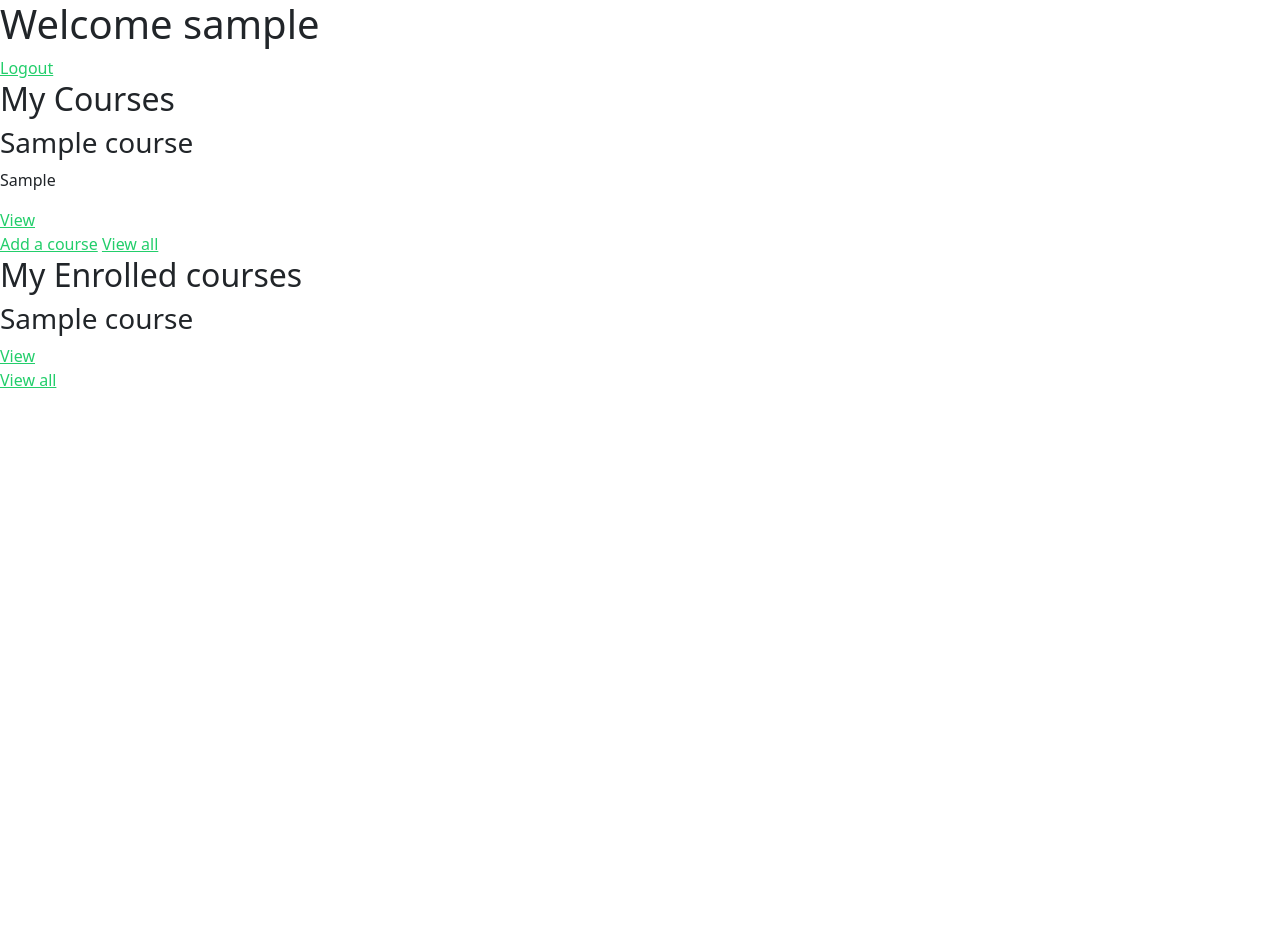
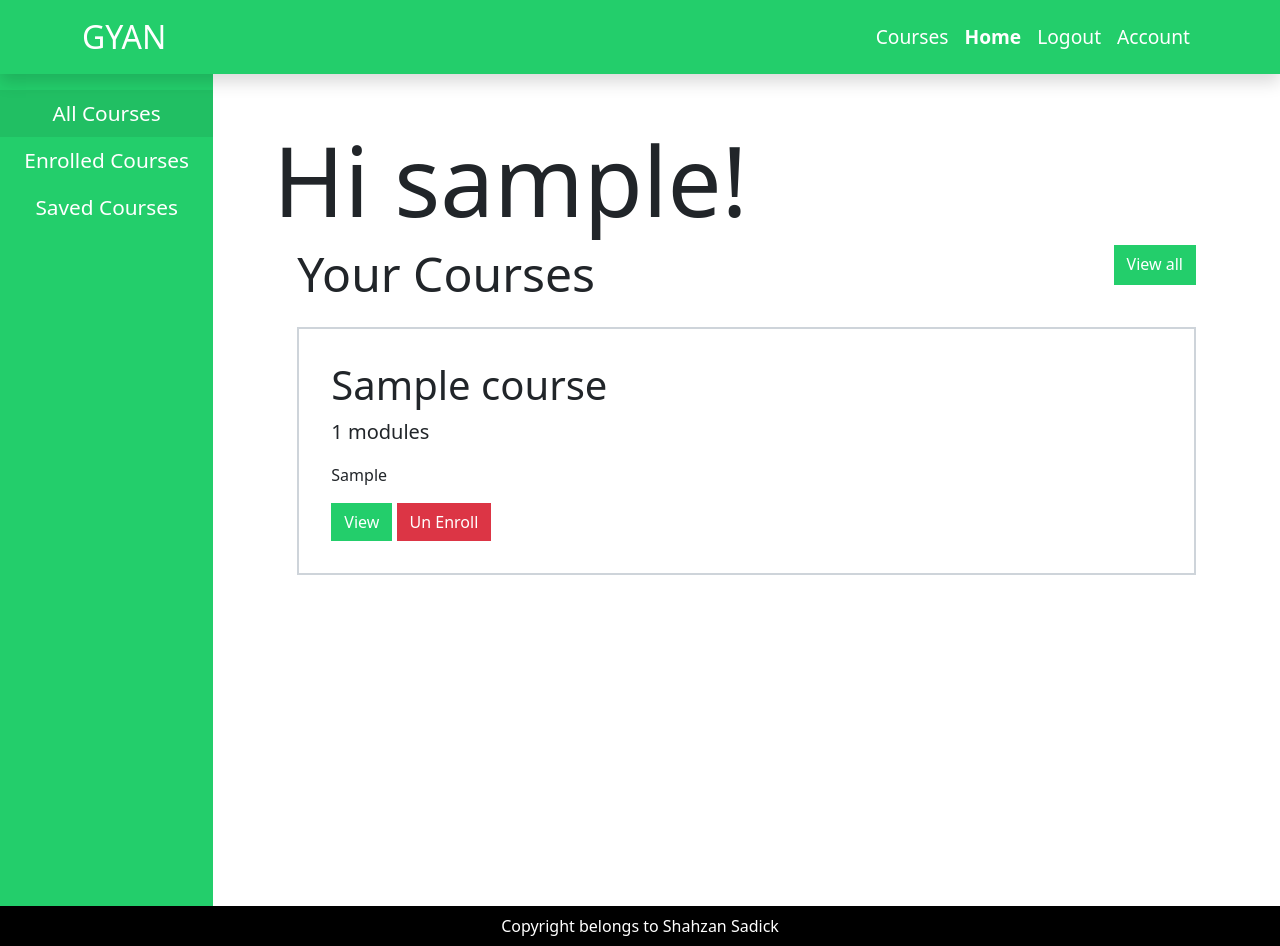
Before and after one commit to monkie80i/elearning, a Django app: page /home/ in a window 1280 px wide. Before the commit the page ends 388 px from the top, so only its background shows below. Run offline with Django 4.2, Linux system fonts and the light colour scheme; a user stored in the database is signed in; tables that the repository leaves empty hold one stand-in row (values such as "Sample post"); some libraries are stand-ins or nearby versions.

Commit message:
home pages and login page integration

```diff
--- a/educa/adminManager/templates/accounts/home.html
+++ b/educa/adminManager/templates/accounts/home.html
@@ -1,46 +1,47 @@
 {% extends "base.html" %}
 
-{% block title %}Teacher Home{% endblock %}
+{% block title %}Home{% endblock %}
+
+{% block nav_items %}
+    <li class="nav-item">
+        <a class="nav-link active" href="#">Home</a>
+    </li>
+    <li class="nav-item">
+        <a class="nav-link" href="{%url 'logout' %}">logout</a>
+    </li>
+    <li class="nav-item">
+        <a class="nav-link disabled">account</a>
+    </li>
+{%endblock%}
+
 {% block content %}
-<h1>Welcome {{user.username}}</h1>
-{% if error %}
-    <p>{{error}}</p>
-{%endif%}
-<a href="{% url 'logout' %}">Logout</a>
-<div id="course-list">
+<section id="main">
+    <div class="container-fluid">
+      <div class="row">
+          <!--Side nav-->
+        <div class="col-md-2 bg-primary p-0">
+          <ul class=" nav sidenav flex-column mt-3 mb-3" id="sideNav">
 
-</div>
-{% if user.is_teacher %}
+            {% block sidenav_links%}
+            {%endblock%}
 
-    <div>
-        <h2>My Courses</h2>
-        {%for course in courses %}
-            <div id="course-{{course.id}}">
-                <h3>{{course.title}}</h3>
-                <p>{{course.overview}}</p>
-                <!--add enrolled annotate-->
-                <a href="{%url 'manage_course_detail' course.id %}">View</a>
+          </ul>
+        </div>
+        <!--Content-->
+        <div class="col">
+            <div class="container teacher-home-main" id="content">
+                {% if error %}
+                    <div class="alert alert-warning" role="alert">
+                        {{error}}
+                    </div>
+                {%endif%}
+
+                {%block main_content %}
+                {%endblock%}
             </div>
-        {%empty%}
-            <p>No courses yet</p>
-        {%endfor%}
-        <a href="{% url 'course_create' %}">Add a course</a>
-        <a href="{% url 'manage_course_list' 'all' %}">View all</a>
+        </div>
+      </div>
     </div>
-{%endif%}
-{%if request.user.is_student%}
-<div>
-    <h2>My Enrolled courses</h2>
-    {%for course in courses %}
-        <div id="course-{{course.id}}">
-            <h3>{{course.title}}</h3>
-            <!--add enrolled annotate-->
-            <a href="{%url 'student_course_detail' course.id %}">View</a>
-        </div>
-    {%empty%}
-        <p>Not enrolled in any  courses yet</p>
-    {%endfor%}
-    <a href="{% url 'student_course_list' %}">View all</a>
-</div>
-{%endif%}
+  </section>
+
 {% endblock %}
--- /dev/null
+++ b/educa/adminManager/templates/accounts/student_home.html
@@ -0,0 +1,38 @@
+{% extends 'accounts/home.html'%}
+
+{% block sidenav_links%}
+<li class="nav-item">
+    <a class="nav-link active"href="{%url 'course_list' %}">All Courses</a>
+  </li>
+<li class="nav-item">
+    <a class="nav-link" href="{%url 'student_course_list' %}">Enrolled Courses</a>
+  </li>
+  <li class="nav-item">
+      <a class="nav-link" href="#">Saved Courses</a>
+</li>
+{%endblock%}
+
+{%block main_content %}
+<h3 class="display-3">Hi {{user.username}}!</h3>
+<div id="your-courses" class="container teacher-home-your-courses">
+    <div class="d-flex justify-content-between">
+        <h6 class="display-6">Your Courses</h6>
+        <a href="{% url 'student_course_list' %}" type="button"style="max-height: 2.5rem;" class="btn btn-primary-solid">View all</a>
+    </div>
+    <div class="course-list">
+    {%for course in courses %}
+        <div id="course-{{course.id}}" class="course-item">
+            <h1 style="text-decoration: none;">{{course.title}}</h1>
+            <p class="lead">{{course.modules.count}} modules</p>
+            <p>{{course.overview}}</p>
+            <a href="{%url 'student_course_detail' course.id %}" type="button" class="btn btn-primary-solid ">View</a>
+            <a href="#" type="button" class="btn btn-danger-solid ">Un Enroll</a>
+        </div>
+    {%empty%}
+        <div class="alert alert-info" role="alert">
+            NO Courses yet
+        </div>
+    {%endfor%}
+    </div>
+</div>
+{%endblock%}
--- a/educa/adminManager/templates/base.html
+++ b/educa/adminManager/templates/base.html
@@ -7,20 +7,52 @@
     <meta name="viewport" content="width=device-width, initial-scale=1.0">
     <title>{% block title %}Educa{% endblock %}</title>
     <link rel="stylesheet" href="{% static 'css/style.css' %}">
-    <!--link rel="stylesheet" href="../node_modules/@fortawesome/fontawesome-free/css/all.css"-->
+    <link rel="stylesheet" href="{%static 'modules/@fortawesome/fontawesome-free/css/all.css'%}">
     <link rel="preconnect" href="https://fonts.googleapis.com">
     <link rel="preconnect" href="https://fonts.gstatic.com" crossorigin>
     <link href="https://fonts.googleapis.com/css2?family=Jost:wght@400;500;600;700;800;900&family=Roboto:wght@100;300;400;500;700;900&display=swap" rel="stylesheet">
-    <link rel="stylesheet" type="text/css" href="{% static 'slick-1.8.1/slick/slick.css' %}"/>
-    <link rel="stylesheet" type="text/css" href="{% static 'slick-1.8.1/slick/slick-theme.css' %}"/>
+    <link rel="stylesheet" type="text/css" href="{% static 'modules/slick-1.8.1/slick/slick.css' %}"/>
+    <link rel="stylesheet" type="text/css" href="{% static 'modules/slick-1.8.1/slick/slick-theme.css' %}"/>
 </head>
 <body>
-    <div id="content">
-        {% block content %}
-        {% endblock %}
-    </div>
-    <script type="text/javascript" src="{% static 'jquery/dist/jquery.min.js' %}"></script>
-    <script type="text/javascript" src="{% static 'slick-1.8.1/slick/slick.min.js' %}"></script>
+    <!--Nav Section-->
+    <section>
+        <nav class="shadow navbar navbar-expand-lg navbar-dark bg-primary">
+            <div class="container">
+              <a class="navbar-brand" href="#">Gyan</a>
+              <button class="navbar-toggler" type="button" data-bs-toggle="collapse" data-bs-target="#navbarNav" aria-controls="navbarNav" aria-expanded="false" aria-label="Toggle navigation">
+                <span class="navbar-toggler-icon"></span>
+              </button>
+              <div class="collapse navbar-collapse justify-content-end" id="navbarNav">
+                <ul class="navbar-nav">
+                    <li class="nav-item">
+                        <a class="nav-link" href="#">courses</a>
+                    </li>
+                    {% block nav_items %}
+                    {%endblock%}
+                  <!--li class="nav-item">
+                    <a class="nav-link" href="#">courses</a>
+                  </li>
+                  <li class="nav-item">
+                    <a class="nav-link" href="#">login</a>
+                  </li>
+                  <li class="nav-item">
+                    <a class="nav-link" href="#">register</a>
+                  </li-->
+                </ul>
+              </div>
+            </div>
+          </nav>
+    </section>
+    {% block content %}
+    {% endblock %}
+    <section id="footer" class="bg-black">
+        <div class="d-flex justify-content-center ">
+            <p class="text-white m-2">Copyright belongs to Shahzan Sadick</p>
+        </div>
+      </section>
+    <script type="text/javascript" src="{% static 'modules/jquery/dist/jquery.min.js' %}"></script>
+    <script type="text/javascript" src="{% static 'modules/slick-1.8.1/slick/slick.min.js' %}"></script>
     {% block scripts %}
     {% endblock %}
     <script>
--- a/educa/adminManager/urls.py
+++ b/educa/adminManager/urls.py
@@ -1,9 +1,9 @@
 from unicodedata import name
-from django.urls import path,include
+from django.urls import path,include,reverse_lazy
 from .views import user_registration_view,user_home_view
 from django.contrib.auth.views import LoginView,LogoutView
 
-login_view = LoginView.as_view()
+login_view = LoginView.as_view(next_page=reverse_lazy('user_home'))
 logout_view = LogoutView.as_view()
 urlpatterns = [
     path('<user_type>/register/',user_registration_view,name='user_registration'),
--- a/educa/adminManager/views.py
+++ b/educa/adminManager/views.py
@@ -28,12 +28,14 @@ class UserHomeView(View,LoginRequiredMixin):
                 'courses':self.courses,
                 'user':self.user
             }
+            self.template_name = 'accounts/teacher_home.html'
         if self.user.is_student:
             courses = Course.objects.filter(students=self.user)[:10]
             self.context_object = {
                 'courses':courses,
                 'user':self.user
             }
+            self.template_name = 'accounts/student_home.html'
         return super().dispatch(request, *args, **kwargs)
 
     def get(self, request, *args, **kwargs):
--- a/educa/config/settings.py
+++ b/educa/config/settings.py
@@ -11,6 +11,7 @@ https://docs.djangoproject.com/en/4.0/ref/settings/
 """
 
 from pathlib import Path
+from django.urls import reverse_lazy
 import os,sys
 # Build paths inside the project like this: BASE_DIR / 'subdir'.
 BASE_DIR = Path(__file__).resolve().parent.parent
@@ -131,7 +132,6 @@ DEFAULT_AUTO_FIELD = 'django.db.models.BigAutoField'
 
 AUTH_USER_MODEL = 'adminManager.User'
 
-LOGOUT_REDIRECT_URL = '/'
 
 MEDIA_URL = '/media/'
 MEDIA_ROOT = os.path.join(BASE_DIR, 'media/')
```
Also changed, not shown: educa/adminManager/templates/accounts/teacher_home.html (added, +46 -0 lines), educa/adminManager/templates/registration/login.html (+47 -13 lines).
